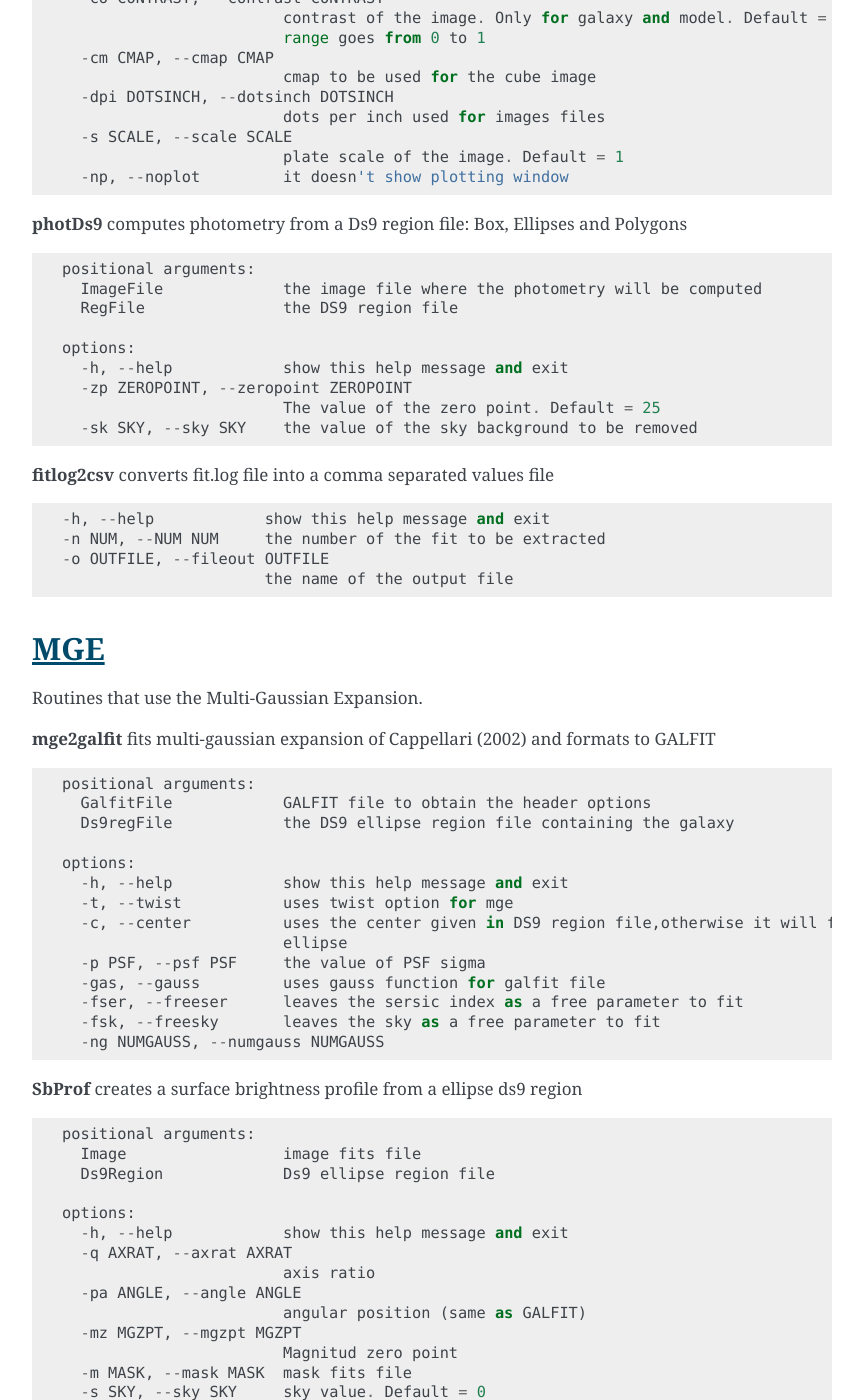
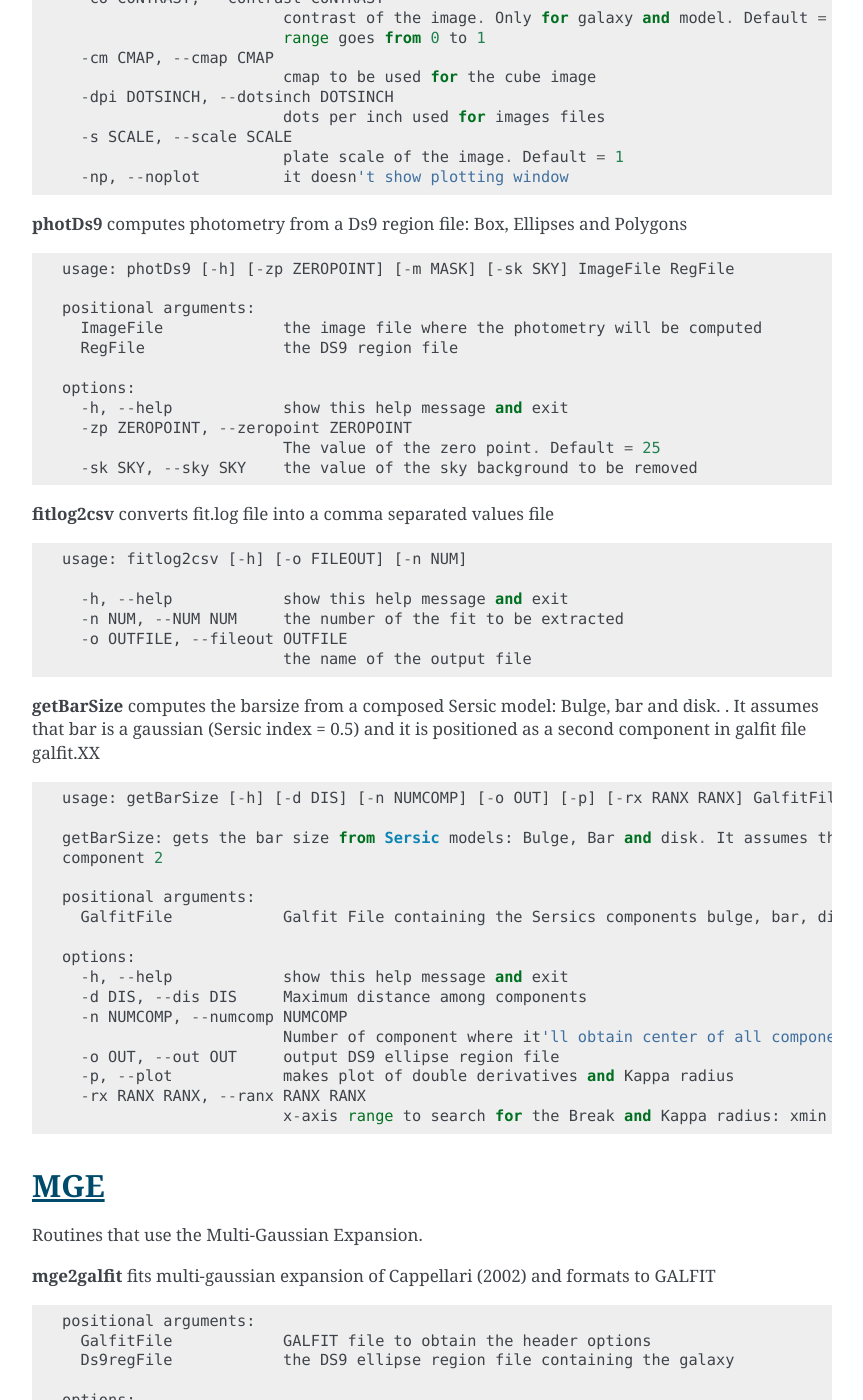
Before and after one commit to canorve/GALFITools, a Sphinx documentation site: the page built from docs/howto.rst, in a window 1280 px wide and 1400 px high, scrolled down 10073 px. Shown: the whole window, without its empty margins (338-1201 px from the left). Built offline with Sphinx 7.4.7, drawn with Linux system fonts in a browser that asks for light colours.

Commit message:
documentation updated  On branch master  Changes to be committed: 	modified:   ../../../docs/api.rst 	modified:   ../../../docs/howto.rst 	modified:   ../galout/getBarSize.py

```diff
--- a/docs/howto.rst
+++ b/docs/howto.rst
@@ -608,6 +608,8 @@ equal
 ::
 
 
+  usage: photDs9 [-h] [-zp ZEROPOINT] [-m MASK] [-sk SKY] ImageFile RegFile
+
   positional arguments:
     ImageFile             the image file where the photometry will be computed
     RegFile               the DS9 region file
@@ -623,6 +625,7 @@ equal
 **fitlog2csv** converts fit.log file into a comma separated values file
 ::
 
+  usage: fitlog2csv [-h] [-o FILEOUT] [-n NUM]
 
     -h, --help            show this help message and exit
     -n NUM, --NUM NUM     the number of the fit to be extracted
@@ -631,6 +634,30 @@ equal
 
 
 
+**getBarSize** computes the barsize from a composed Sersic model: Bulge, bar and disk.
+. It assumes that bar is a gaussian (Sersic index = 0.5) and it is positioned as a
+second component in galfit file galfit.XX
+
+::
+
+
+  usage: getBarSize [-h] [-d DIS] [-n NUMCOMP] [-o OUT] [-p] [-rx RANX RANX] GalfitFile
+
+  getBarSize: gets the bar size from Sersic models: Bulge, Bar and disk. It assumes that bar is galfit
+  component 2
+
+  positional arguments:
+    GalfitFile            Galfit File containing the Sersics components bulge, bar, disk
+
+  options:
+    -h, --help            show this help message and exit
+    -d DIS, --dis DIS     Maximum distance among components
+    -n NUMCOMP, --numcomp NUMCOMP
+                          Number of component where it'll obtain center of all components, default = 1
+    -o OUT, --out OUT     output DS9 ellipse region file
+    -p, --plot            makes plot of double derivatives and Kappa radius
+    -rx RANX RANX, --ranx RANX RANX
+                          x-axis range to search for the Break and Kappa radius: xmin - xmax
 
 **MGE**
 ---------------
```
Also changed, not shown: docs/api.rst (+19 -0 lines), 1 other file.
